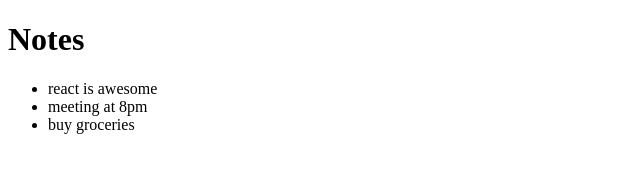
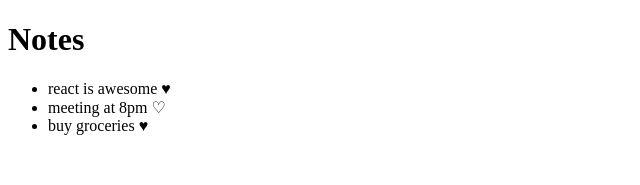
Before and after one commit to githubscientist/re-fsdcwdtb75, a React (Vite) app: page / in a window 1280 px wide. Shown: the top 185 px of the page, without its empty margins (0-640 px from the left). Built offline with nearby package versions, Linux system fonts and the light colour scheme.

Commit message:
conditional rendering --if..else

```diff
--- a/src/App.jsx
+++ b/src/App.jsx
@@ -3,18 +3,18 @@
 
 const App = () => {
 
-  // Dynamic List Rendering
-  // Keys in React
+  // Conditional Rendering
+  // 3 ways
   const [notes, setNotes] = useState([
     {
       id: 1,
       content: 'react is awesome',
-      isImportant: false
+      isImportant: true
     },
     {
       id: 2,
       content: 'meeting at 8pm',
-      isImportant: true
+      isImportant: false
     },
     {
       id: 3,
--- a/src/components/Note.jsx
+++ b/src/components/Note.jsx
@@ -1,7 +1,10 @@
 const Note = ({ note }) => {
-  return (
-    <li>{ note.content }</li>
-  )
+    // '♥︎ ♡'
+    if (note.isImportant) {
+        return <li>{ note.content } { '♥︎' }</li>
+    }
+
+    return <li>{note.content} { '♡' }</li>
 }
 
 export default Note;
```
